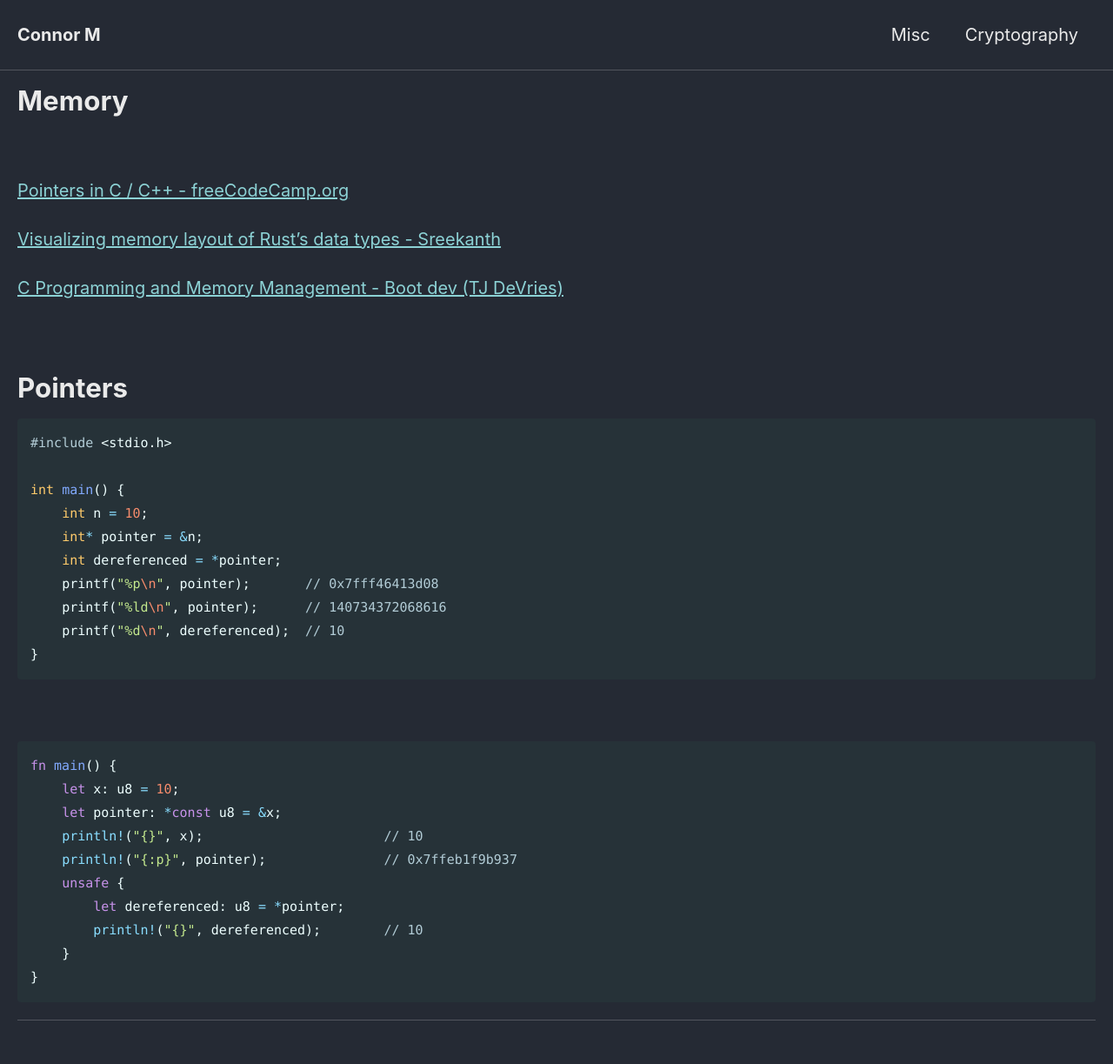
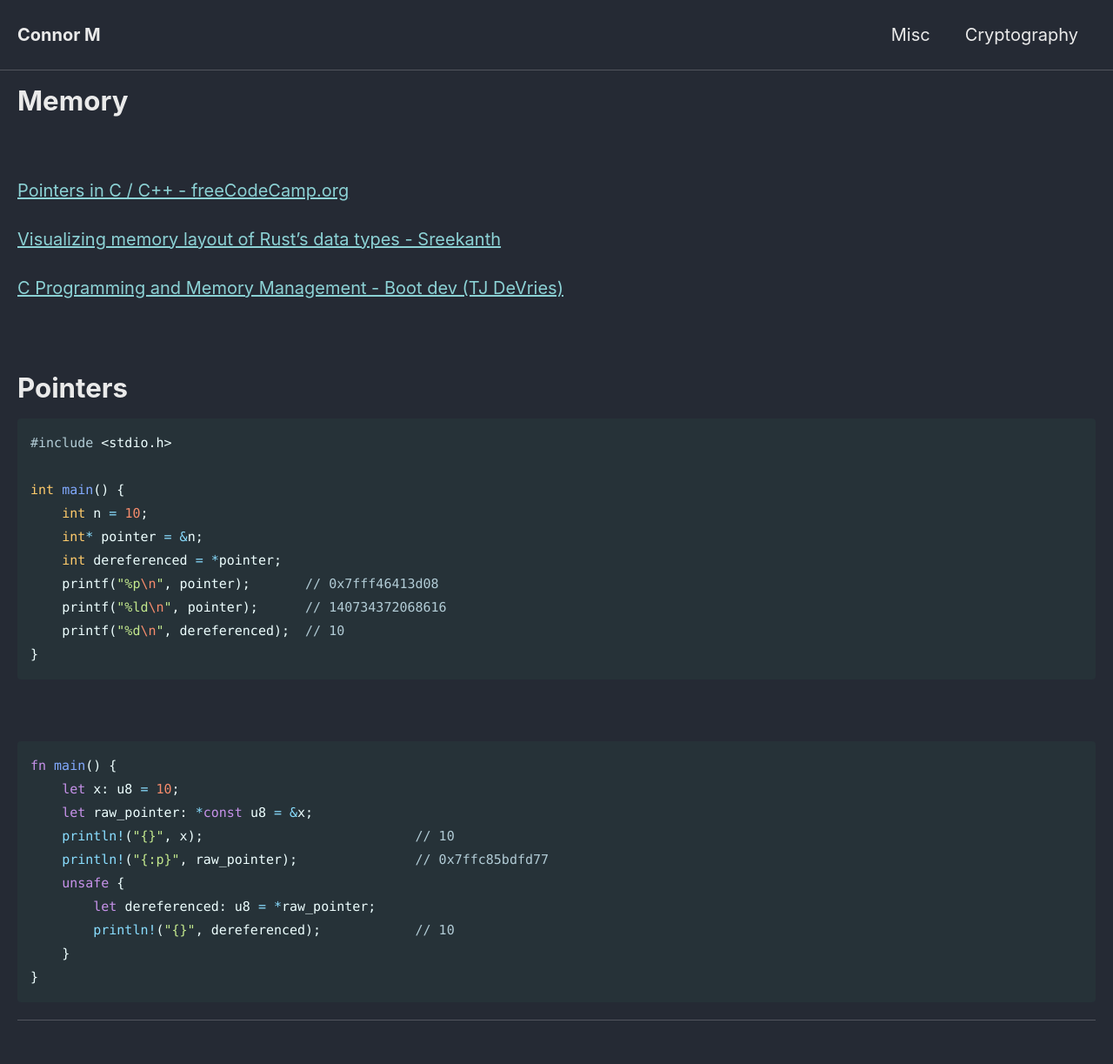
Before and after one commit to Connor-McCartney/Connor-McCartney.github.io, a Jekyll site: the page built from _pages/misc/Memory.md, in a window 1280 px wide. Shown: the whole page at 87% size. Built offline with Jekyll 4.4.1, drawn with Linux system fonts in a browser that asks for light colours; cached includes are drawn as plain includes.

Commit message:
Update Memory.md

````diff
--- a/_pages/misc/Memory.md
+++ b/_pages/misc/Memory.md
@@ -38,12 +38,12 @@ int main() {
 ```rust
 fn main() {
     let x: u8 = 10;
-    let pointer: *const u8 = &x;
-    println!("{}", x);                       // 10
-    println!("{:p}", pointer);               // 0x7ffeb1f9b937
+    let raw_pointer: *const u8 = &x;
+    println!("{}", x);                           // 10
+    println!("{:p}", raw_pointer);               // 0x7ffc85bdfd77
     unsafe {
-        let dereferenced: u8 = *pointer;
-        println!("{}", dereferenced);        // 10
+        let dereferenced: u8 = *raw_pointer;
+        println!("{}", dereferenced);            // 10
     }
 }
 ```
````
